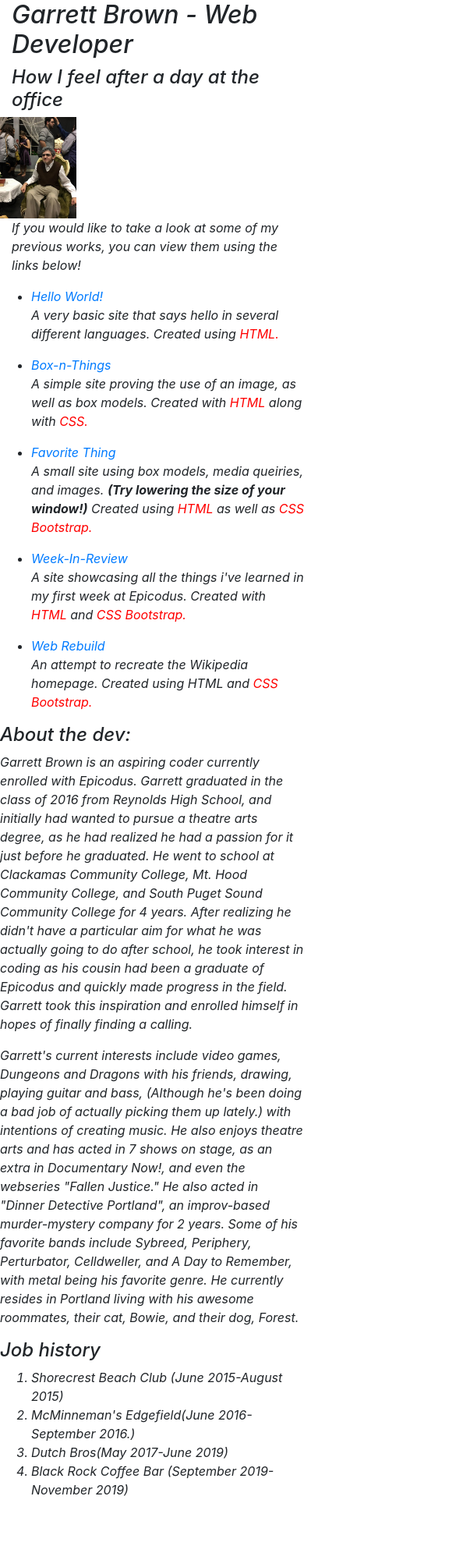
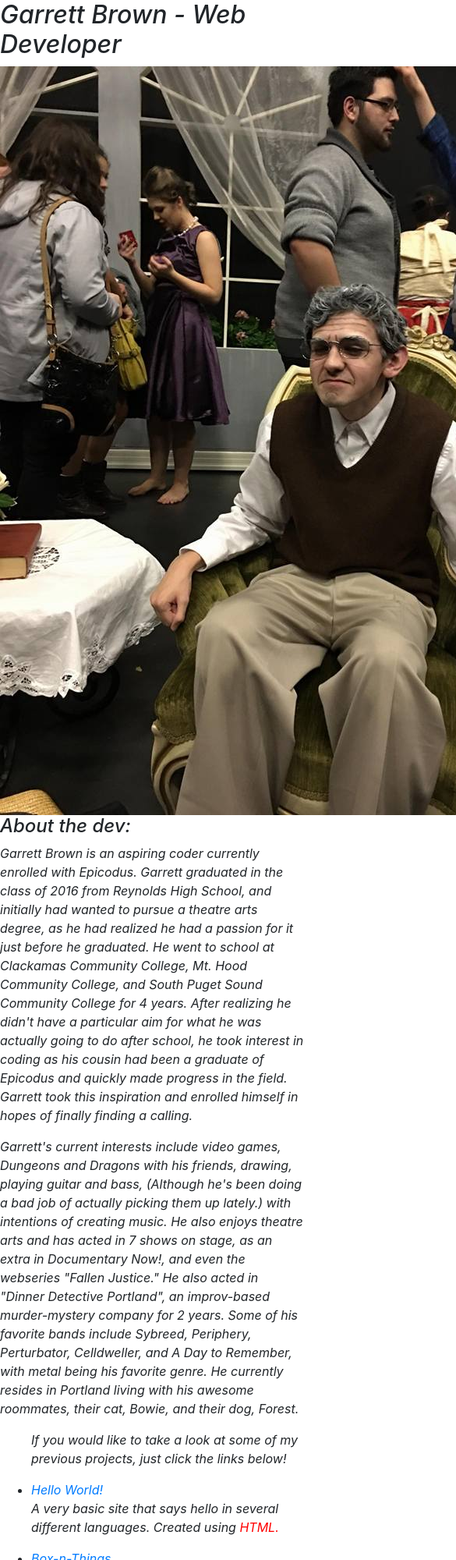
Before and after one commit to GarrettBrown-dev/My-Portfolio, a plain HTML site: page index.html in a window 390 px wide. Shown: the top 2000 px of the page at 78% size, 585 px wide, since content can reach past the window. Before the commit the page ends 1938 px from the top, so only its background shows below. Drawn offline with Linux system fonts and the light colour scheme.

Commit message:
It will add some boxes and cards.

```diff
--- a/index.html
+++ b/index.html
@@ -6,36 +6,46 @@
   <link href="css/styles.css" rel="stylesheet" type="text/css">
 </head>
 <body>
-  <div class="container">
+  <div class="box-1">
     <h1><em>Garrett Brown - Web Developer<em></h1>
-    <h2><i>How I feel after a day at the office</i></h2>
-    <div class="row">
-    <div class="col-md-6"></div>
-    <img src="img/GB-Earnest.jpg" alt="placeholder image of me" width=25%></img>
+  </div>
+  <div class="centered-image">
+    <img src="img/GB-Earnest.jpg" alt="placeholder image of me"></img>
     </div>
-    <p>If you would like to take a look at some of my previous works, you can view them using the links below!</p>
-    </div>
+
+
+<div class="box-1">
+  <h2>About the dev:</h2>
+
+  <p>Garrett Brown is an aspiring coder currently enrolled with Epicodus. Garrett graduated in the class of 2016 from Reynolds High School, and initially had wanted to pursue a theatre arts degree, as he had realized he had a passion for it just before he graduated. He went to school at Clackamas Community College, Mt. Hood Community College, and South Puget Sound Community College for 4 years. After realizing he didn't have a particular aim for what he was actually going to do after school, he took interest in coding as his cousin had been a graduate of Epicodus and quickly made progress in the field. Garrett took this inspiration and enrolled himself in hopes of finally finding a calling. </p>
+  <p>Garrett's current interests include video games, Dungeons and Dragons with his friends, drawing, playing guitar and bass, (Although he's been doing a bad job of actually picking them up lately.) with intentions of creating music. He also enjoys theatre arts and has acted in 7 shows on stage, as an extra in Documentary Now!, and even the webseries "Fallen Justice." He also acted in "Dinner Detective Portland", an improv-based murder-mystery company for 2 years. Some of his favorite bands include Sybreed, Periphery, Perturbator, Celldweller, and A Day to Remember, with metal being his favorite genre. He currently resides in Portland living with his awesome roommates, their cat, Bowie, and their dog, Forest.</p>
+</div>
+
+<div class="box-2">
   <ul>
+    <p>If you would like to take a look at some of my previous projects, just click the links below!</p>
+
     <li><a href="https://github.com/GarrettBrown-dev/hello-world"> Hello World!</a> <p>A very basic site that says hello in several different languages. Created using <span class="highlight">HTML.</span></p>
     <li><a href="https://github.com/GarrettBrown-dev/Boxes-n-Things">Box-n-Things</a> <p>A simple site proving the use of an image, as well as box models. Created with <span class="highlight">HTML</span> along with <span class="highlight">CSS.</span></p>
     <li><a href="https://github.com/GarrettBrown-dev/favorite-thing">Favorite Thing</a> <p>A small site using box models, media queiries, and images. <strong>(Try lowering the size of your window!)</strong> Created using <span class="highlight">HTML</span> as well as <span class="highlight">CSS Bootstrap.</span> </p>
     <li><a href="https://github.com/GarrettBrown-dev/week-in-review">Week-In-Review</a> <p>A site showcasing all the things i've learned in my first week at Epicodus. Created with <span class="highlight">HTML</span> and <span class="highlight">CSS Bootstrap.</span></p>
     <li><a href="https://github.com/GarrettBrown-dev/web-rebuild">Web Rebuild</a> <p>An attempt to recreate the Wikipedia homepage. Created using <span class="hightlight">HTML</span> and <span class="highlight">CSS Bootstrap.</span></p>
   </ul>
+</div>
 
-  <h2>About the dev:</h2>
-
-  <p>Garrett Brown is an aspiring coder currently enrolled with Epicodus. Garrett graduated in the class of 2016 from Reynolds High School, and initially had wanted to pursue a theatre arts degree, as he had realized he had a passion for it just before he graduated. He went to school at Clackamas Community College, Mt. Hood Community College, and South Puget Sound Community College for 4 years. After realizing he didn't have a particular aim for what he was actually going to do after school, he took interest in coding as his cousin had been a graduate of Epicodus and quickly made progress in the field. Garrett took this inspiration and enrolled himself in hopes of finally finding a calling. </p>
-  <p>Garrett's current interests include video games, Dungeons and Dragons with his friends, drawing, playing guitar and bass, (Although he's been doing a bad job of actually picking them up lately.) with intentions of creating music. He also enjoys theatre arts and has acted in 7 shows on stage, as an extra in Documentary Now!, and even the webseries "Fallen Justice." He also acted in "Dinner Detective Portland", an improv-based murder-mystery company for 2 years. Some of his favorite bands include Sybreed, Periphery, Perturbator, Celldweller, and A Day to Remember, with metal being his favorite genre. He currently resides in Portland living with his awesome roommates, their cat, Bowie, and their dog, Forest.</p>
-
-  <h2>Job history</h2>
-
+<div class="col-md-4">
+  <div class="card">
+    <div class="card-body">
+      <h2 class="card-title">Job history</h2>
+      <ol class="card-text">
+<h2>Job History</h2>
   <ol>
     <li>Shorecrest Beach Club (June 2015-August 2015)</li>
     <li>McMinneman's Edgefield(June 2016-September 2016.)</li>
     <li>Dutch Bros(May 2017-June 2019)</li>
     <li>Black Rock Coffee Bar (September 2019-November 2019)</li>
   </ol>
+</div>
 
 
 
```
